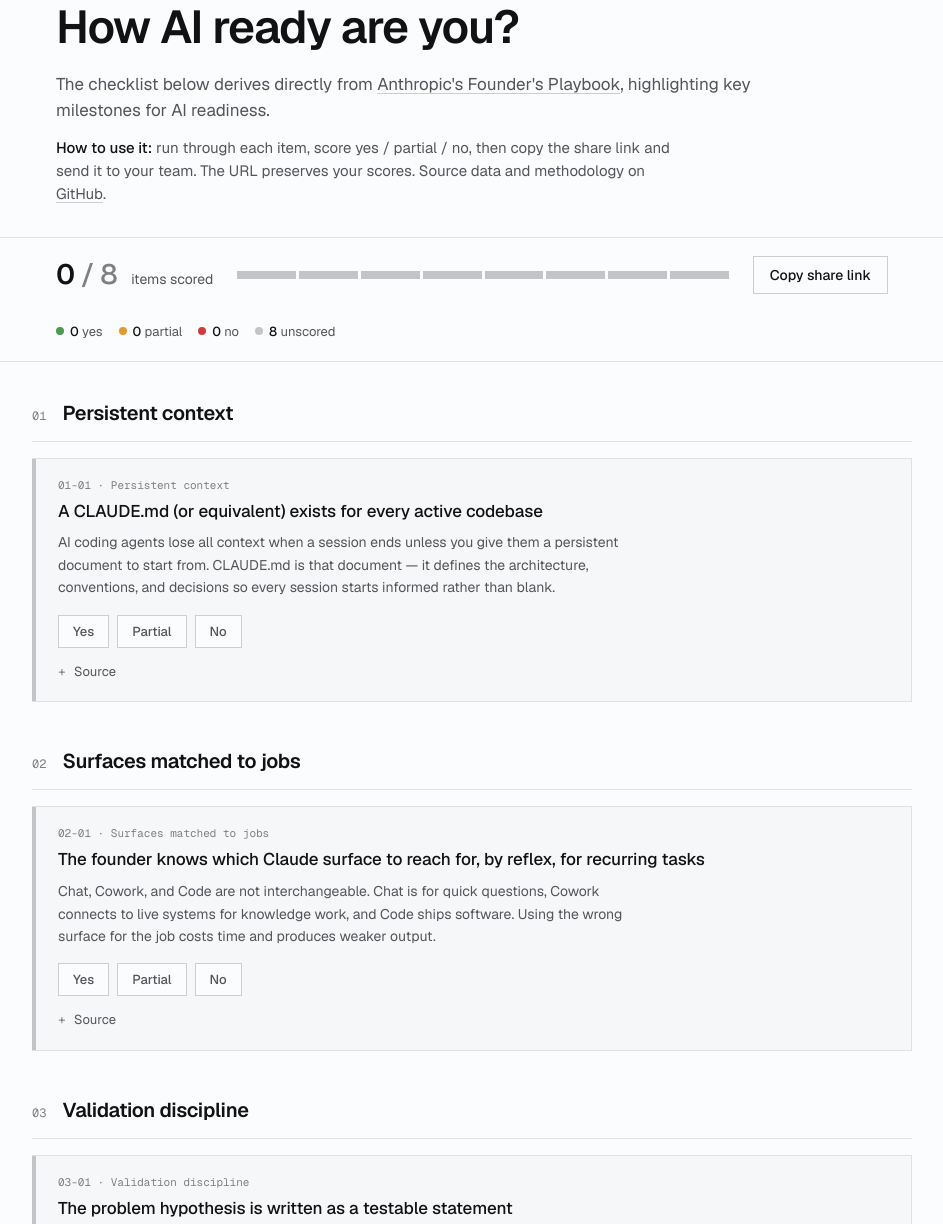
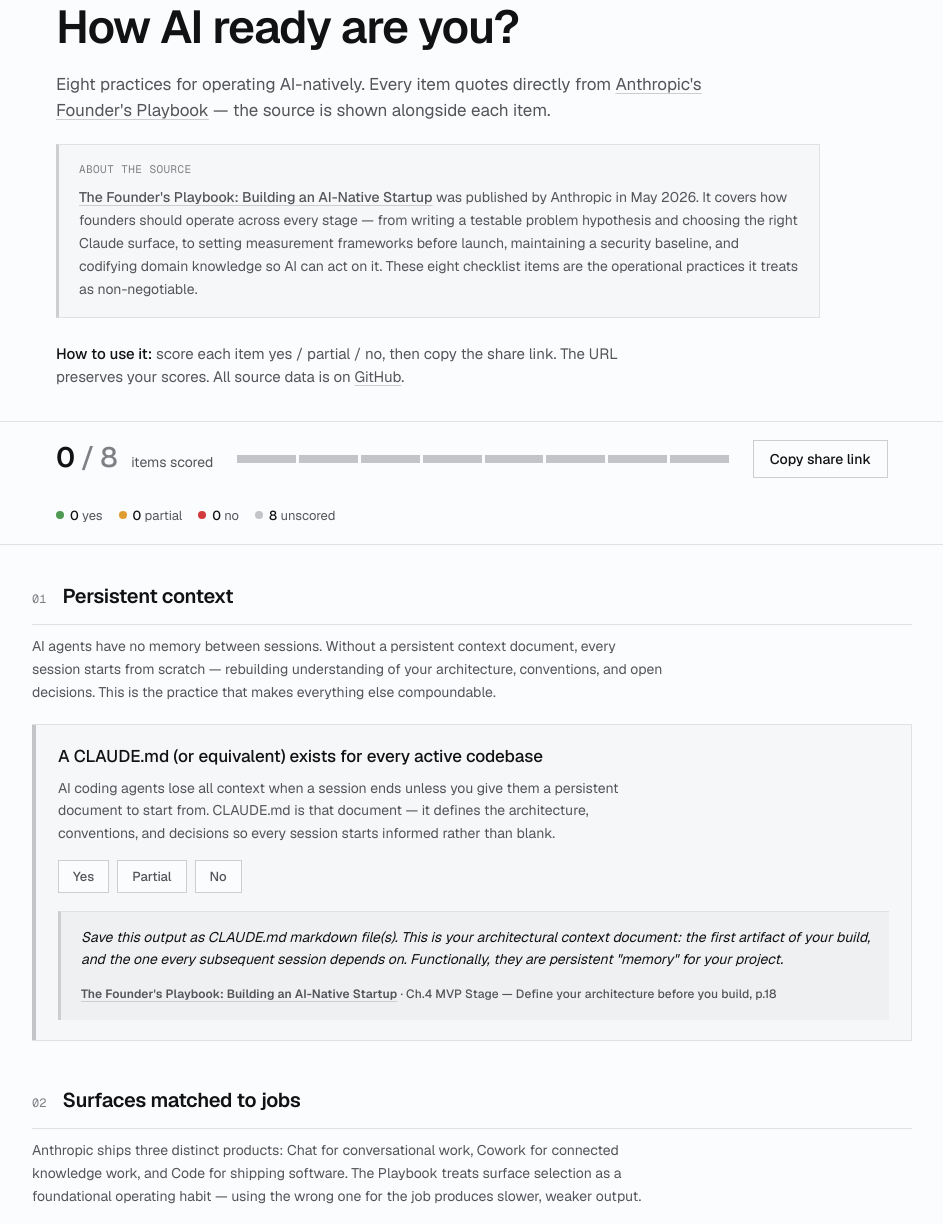
Before and after one commit to Fragment256/ai-native-checklist, a plain HTML site: page docs/index.html in a window 1280 px wide. Shown: the part 112-1336 px from the top of the page, without its empty margins (168-1111 px from the left). Drawn offline with Linux system fonts and the light colour scheme.

Commit message:
site: category descriptions, prominent source quotes, hero tl;dr, remove item-id labels

```diff
--- a/build.js
+++ b/build.js
@@ -83,7 +83,7 @@ const seen = new Set();
 for (const it of items) {
   if (!seen.has(it.category)) {
     seen.add(it.category);
-    categories.push({ id: it.category, title: it.category_title || it.category });
+    categories.push({ id: it.category, title: it.category_title || it.category, description: it.category_description || null });
   }
 }
 
--- a/docs/assets/app.js
+++ b/docs/assets/app.js
@@ -71,11 +71,11 @@ function itemEl(item) {
   const sourceTitle = sourceMeta.title || src.id;
   const sourceUrl = sourceMeta.url || "#";
   const pageBit = src.page ? `, p.${src.page}` : "";
+  const sectionBit = src.section ? `${src.section}${pageBit}` : "";
 
   div.innerHTML = `
     <div class="item-bar"></div>
     <div class="item-body">
-      <p class="item-id">${item.id} · ${item.category_title || ""}</p>
       <h3 class="item-title">${item.title}</h3>
       ${item.description ? `<p class="item-desc">${item.description}</p>` : ""}
       <div class="scores" role="group" aria-label="Score this item">
@@ -83,14 +83,11 @@ function itemEl(item) {
           <button class="score-btn" data-val="${s}" aria-pressed="${scores[item.id] === s}">${s.charAt(0).toUpperCase() + s.slice(1)}</button>
         `).join("")}
       </div>
-      <span class="expand" role="button" tabindex="0">Source</span>
-      <div class="details">
-        <div class="source-block">
-          <p class="source-label">SOURCE</p>
-          <p class="source-quote">"${src.quote || ""}"</p>
-          <p class="source-attr"><a href="${sourceUrl}" target="_blank" rel="noopener">${sourceTitle}</a> · ${src.section || ""}${pageBit}</p>
-        </div>
-      </div>
+      ${src.quote ? `
+      <blockquote class="item-quote">
+        <p>${src.quote}</p>
+        <cite><a href="${sourceUrl}" target="_blank" rel="noopener">${sourceTitle}</a>${sectionBit ? ` · ${sectionBit}` : ""}</cite>
+      </blockquote>` : ""}
     </div>
   `;
 
@@ -110,13 +107,6 @@ function itemEl(item) {
       writeToHash();
       renderScoreboard();
     });
-  });
-
-  const expand = div.querySelector(".expand");
-  const toggle = () => div.classList.toggle("open");
-  expand.addEventListener("click", toggle);
-  expand.addEventListener("keydown", (e) => {
-    if (e.key === "Enter" || e.key === " ") { e.preventDefault(); toggle(); }
   });
 
   return div;
@@ -166,6 +156,7 @@ function renderChecklist() {
         <span class="category-num">${num}</span>
         <h2 class="category-title">${cat.title}</h2>
       </div>
+      ${cat.description ? `<p class="category-desc">${cat.description}</p>` : ""}
     `;
     items.forEach(it => section.appendChild(itemEl(it)));
     root.appendChild(section);
--- a/docs/assets/style.css
+++ b/docs/assets/style.css
@@ -99,9 +99,22 @@ a:hover { text-decoration-color: var(--fg); }
 /* ───── Hero ───── */
 .hero { padding: 56px 0 32px; }
 .hero h1 { font-family: var(--font-sans); font-weight: 600; font-size: clamp(34px, 5vw, 46px); line-height: 1.05; letter-spacing: -0.025em; margin: 0 0 20px; }
-.hero p.lede { font-size: 17px; color: var(--fg-muted); margin: 0 0 12px; max-width: 62ch; }
+.hero p.lede { font-size: 17px; color: var(--fg-muted); margin: 0 0 20px; max-width: 62ch; }
 .hero p.use { font-size: 15px; color: var(--fg-muted); margin: 0; max-width: 62ch; }
 .hero .use strong { color: var(--fg); font-weight: 500; }
+
+.playbook-summary {
+  background: var(--surface);
+  border: 1px solid var(--border);
+  border-left: 3px solid var(--border-strong);
+  padding: 16px 20px;
+  margin: 0 0 24px;
+  max-width: 72ch;
+}
+.ps-label { font-family: var(--font-mono); font-size: 11px; color: var(--fg-faint); margin: 0 0 8px; letter-spacing: 0.04em; text-transform: uppercase; }
+.ps-body { font-size: 14px; line-height: 1.65; color: var(--fg-muted); margin: 0; }
+.ps-body strong { color: var(--fg); font-weight: 500; }
+.ps-body a { color: var(--fg-muted); }
 
 /* ───── Scoreboard ───── */
 .scoreboard { position: sticky; top: 0; background: var(--bg); border-top: 1px solid var(--border); border-bottom: 1px solid var(--border); z-index: 10; }
@@ -129,9 +142,10 @@ a:hover { text-decoration-color: var(--fg); }
 /* ───── Categories + items ───── */
 .checklist { padding: 36px 0 80px; }
 .category { margin: 0 0 44px; }
-.category-head { display: flex; align-items: baseline; gap: 16px; margin: 0 0 16px; padding-bottom: 12px; border-bottom: 1px solid var(--border); }
+.category-head { display: flex; align-items: baseline; gap: 16px; margin: 0 0 10px; padding-bottom: 12px; border-bottom: 1px solid var(--border); }
 .category-num { font-family: var(--font-mono); font-size: 12px; color: var(--fg-faint); }
 .category-title { font-family: var(--font-sans); font-weight: 600; font-size: 20px; letter-spacing: -0.015em; margin: 0; }
+.category-desc { font-size: 14px; line-height: 1.65; color: var(--fg-muted); margin: 0 0 20px; max-width: 68ch; }
 
 .item {
   display: grid;
@@ -147,10 +161,9 @@ a:hover { text-decoration-color: var(--fg); }
 .item[data-score="partial"] .item-bar { background: var(--partial); }
 .item[data-score="no"] .item-bar { background: var(--no); }
 
-.item-body { padding: 18px 22px; }
-.item-id { font-family: var(--font-mono); font-size: 11px; color: var(--fg-faint); margin: 0 0 6px; }
+.item-body { padding: 20px 22px; }
 .item-title { font-family: var(--font-sans); font-weight: 500; font-size: 17px; line-height: 1.4; margin: 0 0 8px; letter-spacing: -0.005em; }
-.item-desc { font-size: 14px; line-height: 1.6; color: var(--fg-muted); margin: 0 0 16px; max-width: 64ch; }
+.item-desc { font-size: 14px; line-height: 1.6; color: var(--fg-muted); margin: 0 0 16px; max-width: 66ch; }
 
 .scores { display: flex; gap: 8px; flex-wrap: wrap; }
 .score-btn {
@@ -171,40 +184,31 @@ a:hover { text-decoration-color: var(--fg); }
 .score-btn[data-val="partial"][aria-pressed="true"] { background: var(--partial-bg); border-color: var(--partial); color: oklch(0.38 0.14 75); }
 .score-btn[data-val="no"][aria-pressed="true"] { background: var(--no-bg); border-color: var(--no); color: oklch(0.36 0.19 25); }
 
-.expand {
-  margin-top: 14px;
+.item-quote {
+  margin: 18px 0 0;
+  padding: 14px 18px 14px 20px;
+  border-top: 1px solid var(--border);
+  border-left: 3px solid var(--border-strong);
+  background: var(--surface-2);
+}
+.item-quote p {
   font-family: var(--font-sans);
-  font-size: 13px;
+  font-size: 14px;
+  line-height: 1.6;
+  color: var(--fg);
+  margin: 0 0 10px;
+  font-style: italic;
+}
+.item-quote cite {
+  font-family: var(--font-sans);
+  font-size: 12px;
   color: var(--fg-muted);
-  cursor: pointer;
-  user-select: none;
-  display: inline-flex;
-  align-items: center;
-  gap: 6px;
+  font-style: normal;
+  font-weight: 500;
+  letter-spacing: 0.01em;
 }
-.expand:hover { color: var(--fg); }
-.expand::before { content: "+"; font-family: var(--font-mono); width: 10px; display: inline-block; color: var(--fg-faint); }
-.item.open .expand::before { content: "−"; }
-
-.details { display: none; padding-top: 18px; margin-top: 14px; border-top: 1px solid var(--border); }
-.item.open .details { display: block; }
-
-.source-block {
-  background: var(--surface-2);
-  border-left: 2px solid var(--border-strong);
-  padding: 14px 18px;
-  margin: 0 0 16px;
-}
-.source-label { font-family: var(--font-mono); font-size: 11px; color: var(--fg-faint); margin: 0 0 8px; }
-.source-quote { font-family: var(--font-sans); font-size: 15px; line-height: 1.5; color: var(--fg); margin: 0 0 10px; }
-.source-attr { font-family: var(--font-sans); font-size: 13px; color: var(--fg-muted); margin: 0; }
-.source-attr a { color: inherit; }
-
-.howto { font-size: 15px; }
-.howto h2 { font-family: var(--font-sans); font-size: 13px; font-weight: 600; color: var(--fg); margin: 0 0 8px; }
-.howto ul { margin: 0; padding-left: 20px; }
-.howto li { margin: 4px 0; }
-.howto strong { font-weight: 600; }
+.item-quote cite a { color: var(--fg-muted); font-weight: 600; text-decoration-color: var(--border-strong); }
+.item-quote cite a:hover { color: var(--fg); text-decoration-color: var(--fg); }
 
 /* ───── Sources block on home page ───── */
 .sources-section { padding: 40px 0 32px; border-top: 1px solid var(--border); }
--- a/docs/data.json
+++ b/docs/data.json
@@ -1,38 +1,46 @@
 {
   "version": "0.1.0",
-  "generated": "2026-05-20T15:32:46.703Z",
+  "generated": "2026-05-20T15:40:05.710Z",
   "categories": [
     {
       "id": "persistent-context",
-      "title": "Persistent context"
+      "title": "Persistent context",
+      "description": "AI agents have no memory between sessions. Without a persistent context document, every session starts from scratch — rebuilding understanding of your architecture, conventions, and open decisions. This is the practice that makes everything else compoundable."
     },
     {
       "id": "surfaces",
-      "title": "Surfaces matched to jobs"
+      "title": "Surfaces matched to jobs",
+      "description": "Anthropic ships three distinct products: Chat for conversational work, Cowork for connected knowledge work, and Code for shipping software. The Playbook treats surface selection as a foundational operating habit — using the wrong one for the job produces slower, weaker output."
     },
     {
       "id": "validation-discipline",
-      "title": "Validation discipline"
+      "title": "Validation discipline",
+      "description": "The most expensive mistake a startup can make is building against an observation instead of a hypothesis. The Playbook treats a written, testable problem statement as the prerequisite for entering the build stage at all."
     },
     {
       "id": "measurement-framework",
-      "title": "Measurement framework"
+      "title": "Measurement framework",
+      "description": "Founders who mistake early traction for product-market fit are, the Playbook argues, almost always those who set their metrics after launch. Pre-committing to retention, activation, and Day-7/Day-30 targets before users arrive changes what the data can tell you."
     },
     {
       "id": "scope-discipline",
-      "title": "Scope discipline"
+      "title": "Scope discipline",
+      "description": "AI dramatically lowers the cost of building. Scope discipline is the compensating habit: a written commitment to what the product does not do, and the evidence threshold required before that changes. Without it, the low cost of building becomes the reason the product never focuses."
     },
     {
       "id": "security-baseline",
-      "title": "Security baseline"
+      "title": "Security baseline",
+      "description": "AI-assisted development ships code faster than traditional review cycles catch vulnerabilities. The Playbook calls a security review before any real user touches the product the minimum responsible threshold for an MVP — covering auth, data exposure, input validation, and known dependency vulnerabilities."
     },
     {
       "id": "operational-layer",
-      "title": "Operational layer"
+      "title": "Operational layer",
+      "description": "Growth stalls when the founder is the bottleneck on too many workflows. The Playbook recommends mapping every decision, approval, and workflow currently routed through the founder — then asking what stalls if they are unavailable for a week. That list is the operational ceiling."
     },
     {
       "id": "knowledge-codification",
-      "title": "Knowledge codification"
+      "title": "Knowledge codification",
+      "description": "The gap between an AI that does what you tell it and one that does what you mean is how much institutional knowledge you have externalised into context it can use. Industry jargon, edge cases, regulatory gotchas, recurring workflow steps — none of it is available to the AI until it is written down."
     }
   ],
   "items": [
@@ -40,6 +48,7 @@
       "id": "01-01",
       "category": "persistent-context",
       "category_title": "Persistent context",
+      "category_description": "AI agents have no memory between sessions. Without a persistent context document, every session starts from scratch — rebuilding understanding of your architecture, conventions, and open decisions. This is the practice that makes everything else compoundable.",
       "title": "A CLAUDE.md (or equivalent) exists for every active codebase",
       "description": "AI coding agents lose all context when a session ends unless you give them a persistent document to start from. CLAUDE.md is that document — it defines the architecture, conventions, and decisions so every session starts informed rather than blank.",
       "source": {
@@ -54,6 +63,7 @@
       "id": "02-01",
       "category": "surfaces",
       "category_title": "Surfaces matched to jobs",
+      "category_description": "Anthropic ships three distinct products: Chat for conversational work, Cowork for connected knowledge work, and Code for shipping software. The Playbook treats surface selection as a foundational operating habit — using the wrong one for the job produces slower, weaker output.",
       "title": "The founder knows which Claude surface to reach for, by reflex, for recurring tasks",
       "description": "Chat, Cowork, and Code are not interchangeable. Chat is for quick questions, Cowork connects to live systems for knowledge work, and Code ships software. Using the wrong surface for the job costs time and produces weaker output.",
       "source": {
@@ -68,6 +78,7 @@
       "id": "03-01",
       "category": "validation-discipline",
       "category_title": "Validation discipline",
+      "category_description": "The most expensive mistake a startup can make is building against an observation instead of a hypothesis. The Playbook treats a written, testable problem statement as the prerequisite for entering the build stage at all.",
       "title": "The problem hypothesis is written as a testable statement",
       "description": "\"People struggle with X\" is an observation, not a hypothesis. A testable hypothesis names a specific user, a specific situation, and a specific severity — something you can confirm or reject by talking to ten people.",
       "source": {
@@ -82,6 +93,7 @@
       "id": "04-01",
       "category": "measurement-framework",
       "category_title": "Measurement framework",
+      "category_description": "Founders who mistake early traction for product-market fit are, the Playbook argues, almost always those who set their metrics after launch. Pre-committing to retention, activation, and Day-7/Day-30 targets before users arrive changes what the data can tell you.",
       "title": "Retention, activation, Day-7 and Day-30 targets are set before users arrive",
       "description": "Founders who set targets before launch can tell the difference between early traction and product-market fit. Those who chose metrics after launch end up measuring what worked instead of surfacing what didn't.",
       "source": {
@@ -96,6 +108,7 @@
       "id": "05-01",
       "category": "scope-discipline",
       "category_title": "Scope discipline",
+      "category_description": "AI dramatically lowers the cost of building. Scope discipline is the compensating habit: a written commitment to what the product does not do, and the evidence threshold required before that changes. Without it, the low cost of building becomes the reason the product never focuses.",
       "title": "A written scope document defines what the product does AND what it deliberately does not do",
       "description": "AI makes it easy to keep building. The antidote is a written scope document that commits to what the product does not do — and defines the evidence threshold required before anything new is added.",
       "source": {
@@ -110,6 +123,7 @@
       "id": "06-01",
       "category": "security-baseline",
       "category_title": "Security baseline",
+      "category_description": "AI-assisted development ships code faster than traditional review cycles catch vulnerabilities. The Playbook calls a security review before any real user touches the product the minimum responsible threshold for an MVP — covering auth, data exposure, input validation, and known dependency vulnerabilities.",
       "title": "A security review was completed before real users touched the product",
       "description": "A security review before any user arrives is the minimum responsible bar for an MVP. It covers auth, data exposure, input validation, and dependency vulnerabilities — anything touching user data or access control.",
       "source": {
@@ -124,6 +138,7 @@
       "id": "07-01",
       "category": "operational-layer",
       "category_title": "Operational layer",
+      "category_description": "Growth stalls when the founder is the bottleneck on too many workflows. The Playbook recommends mapping every decision, approval, and workflow currently routed through the founder — then asking what stalls if they are unavailable for a week. That list is the operational ceiling.",
       "title": "A bottleneck map exists of every workflow, decision, and approval routed through the founder",
       "description": "Every decision routed through the founder is a bottleneck. A bottleneck map makes the list visible: which workflows stall if you're unavailable for a week, and which can be automated, delegated, or handed off.",
       "source": {
@@ -138,6 +153,7 @@
       "id": "08-01",
       "category": "knowledge-codification",
       "category_title": "Knowledge codification",
+      "category_description": "The gap between an AI that does what you tell it and one that does what you mean is how much institutional knowledge you have externalised into context it can use. Industry jargon, edge cases, regulatory gotchas, recurring workflow steps — none of it is available to the AI until it is written down.",
       "title": "Domain expertise is externalised somewhere the AI can use it",
       "description": "The playbook in a founder's head — jargon, edge cases, regulatory gotchas, recurring workflow steps — is invisible to AI until it's written down. Externalising it into AI-readable context turns institutional knowledge into a compounding asset.",
       "source": {
--- a/docs/index.html
+++ b/docs/index.html
@@ -25,8 +25,12 @@
 <section class="hero">
   <div class="wrap">
     <h1>How AI ready are you?</h1>
-    <p class="lede">The checklist below derives directly from <a href="https://claude.com/blog/the-founders-playbook" target="_blank" rel="noopener">Anthropic's Founder's Playbook</a>, highlighting key milestones for AI readiness.</p>
-    <p class="use"><strong>How to use it:</strong> run through each item, score yes / partial / no, then copy the share link and send it to your team. The URL preserves your scores. Source data and methodology on <a href="https://github.com/Fragment256/ai-native-checklist" target="_blank" rel="noopener">GitHub</a>.</p>
+    <p class="lede">Eight practices for operating AI-natively. Every item quotes directly from <a href="https://claude.com/blog/the-founders-playbook" target="_blank" rel="noopener">Anthropic's Founder's Playbook</a> — the source is shown alongside each item.</p>
+    <div class="playbook-summary">
+      <p class="ps-label">About the source</p>
+      <p class="ps-body"><strong><a href="https://claude.com/blog/the-founders-playbook" target="_blank" rel="noopener">The Founder's Playbook: Building an AI-Native Startup</a></strong> was published by Anthropic in May 2026. It covers how founders should operate across every stage — from writing a testable problem hypothesis and choosing the right Claude surface, to setting measurement frameworks before launch, maintaining a security baseline, and codifying domain knowledge so AI can act on it. These eight checklist items are the operational practices it treats as non-negotiable.</p>
+    </div>
+    <p class="use"><strong>How to use it:</strong> score each item yes / partial / no, then copy the share link. The URL preserves your scores. All source data is on <a href="https://github.com/Fragment256/ai-native-checklist" target="_blank" rel="noopener">GitHub</a>.</p>
   </div>
 </section>
 
```
Also changed, not shown: 8 other files.
